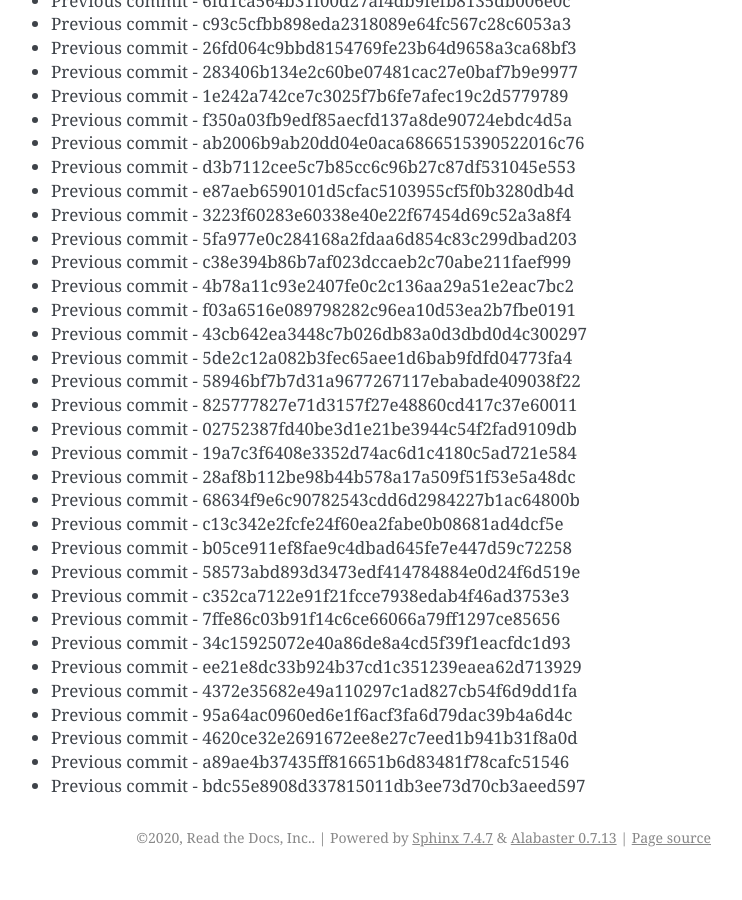
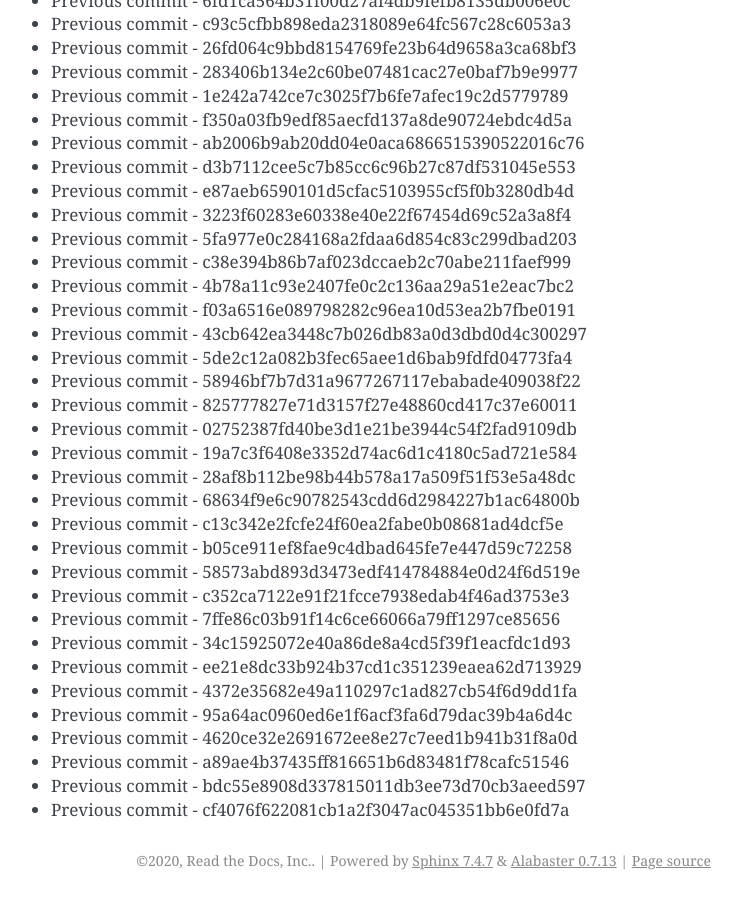
Before and after one commit to readthedocs/rtd-git-stresstest, a Sphinx documentation site: the page built from docs/updates.rst, in a window 1280 px wide and 900 px high, scrolled down 48915 px. Shown: the whole window, without its empty margins (399-1141 px from the left). Built offline with Sphinx 7.4.7, drawn with Linux system fonts in a browser that asks for light colours; before the commit the page ends 49792 px from its top, so only the background shows below that.

Commit message:
Generating commit from previous: cf4076f622081cb1a2f3047ac045351bb6e0fd7a

```diff
--- a/docs/updates.rst
+++ b/docs/updates.rst
@@ -2087,3 +2087,4 @@ It can be tested for any performance characteristics.
 * Previous commit - 4620ce32e2691672ee8e27c7eed1b941b31f8a0d
 * Previous commit - a89ae4b37435ff816651b6d83481f78cafc51546
 * Previous commit - bdc55e8908d337815011db3ee73d70cb3aeed597
+* Previous commit - cf4076f622081cb1a2f3047ac045351bb6e0fd7a
```
